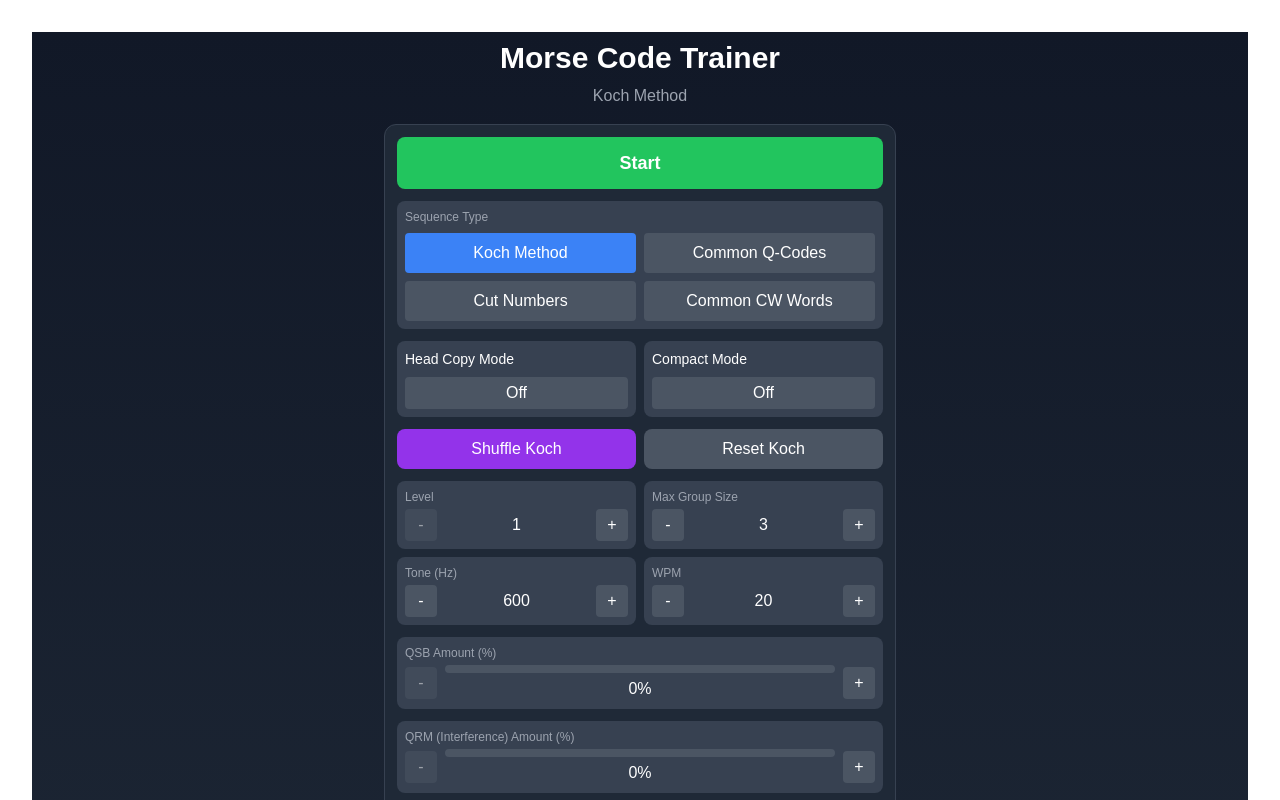
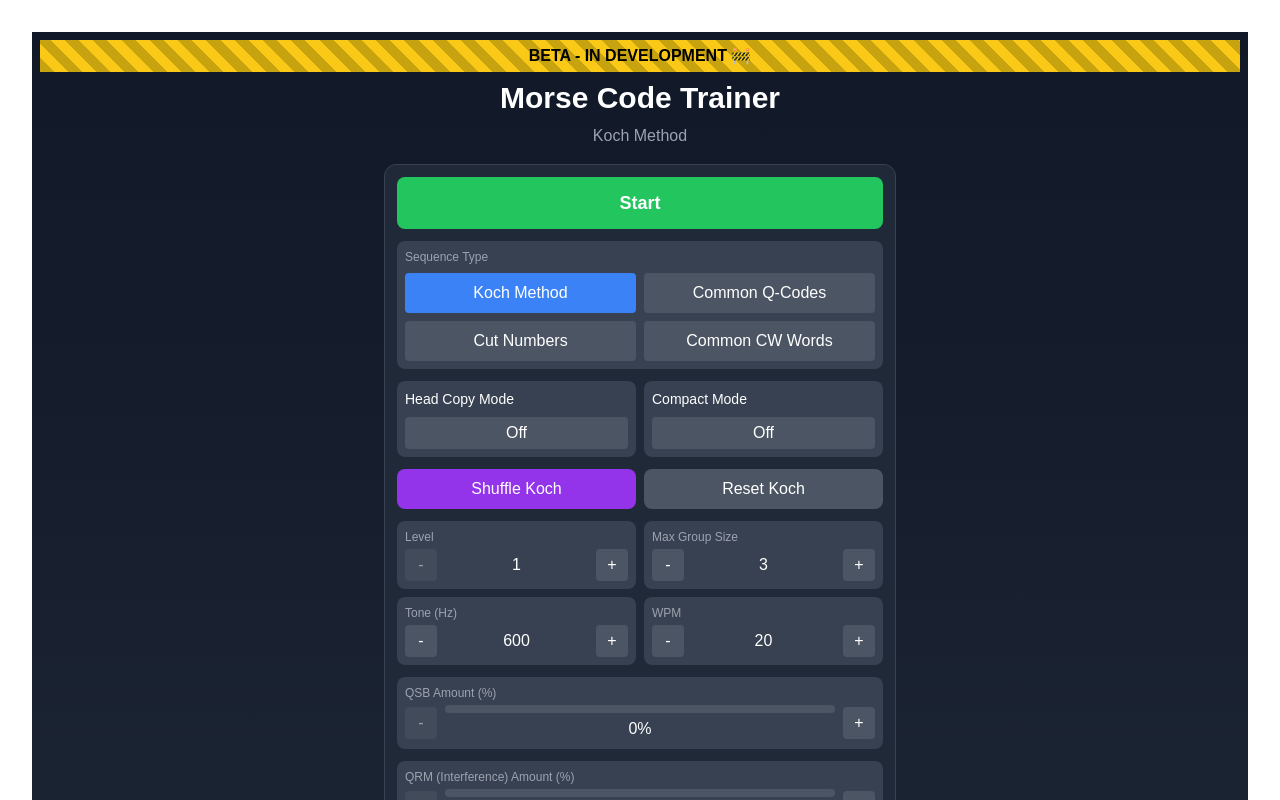
Before and after one commit to f4iey/MorseTrainer, a Next.js app: page / in a window 1280 px wide. Shown: the top 800 px of the page. Built offline with nearby package versions, Linux system fonts and the light colour scheme.

Commit message:
src/components/MorseUI.jsx: Add under construction banner.

```diff
--- a/src/components/MorseUI.jsx
+++ b/src/components/MorseUI.jsx
@@ -13,6 +13,19 @@ import { PerformanceGraph } from './PerformanceGraph';
 import { Notification } from './Notification';
 import { AvailableChars } from './AvailableChars';
 import { PresetSelector } from './PresetSelector';
+
+const ConstructionBanner = () => (
+  <div className="relative h-8 bg-yellow-400 overflow-hidden mb-2">
+    <div className="absolute inset-0 flex items-center"
+         style={{
+           background: 'repeating-linear-gradient(45deg, #000, #000 10px, #fbbf24 10px, #fbbf24 20px)'
+         }}>
+      <div className="w-full text-center font-bold text-black bg-yellow-400/80 py-1">
+        BETA - IN DEVELOPMENT 🚧
+      </div>
+    </div>
+  </div>
+);
 
 const MorseUI = ({
   isPlaying,
@@ -55,6 +68,7 @@ const MorseUI = ({
 }) => {
   return (
     <div className="min-h-screen bg-gradient-to-b from-gray-900 to-gray-800 text-white p-2">
+      <ConstructionBanner />
       <Notification notification={notification} />
 
       <div className="max-w-lg mx-auto">
```
